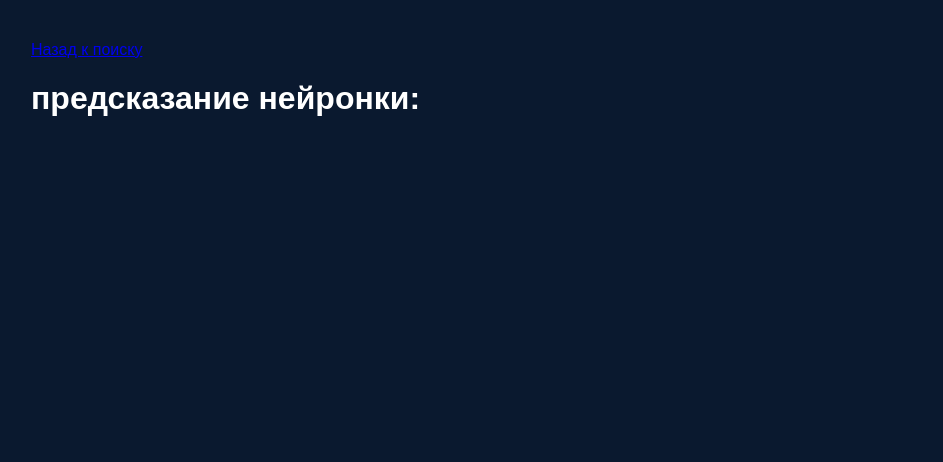
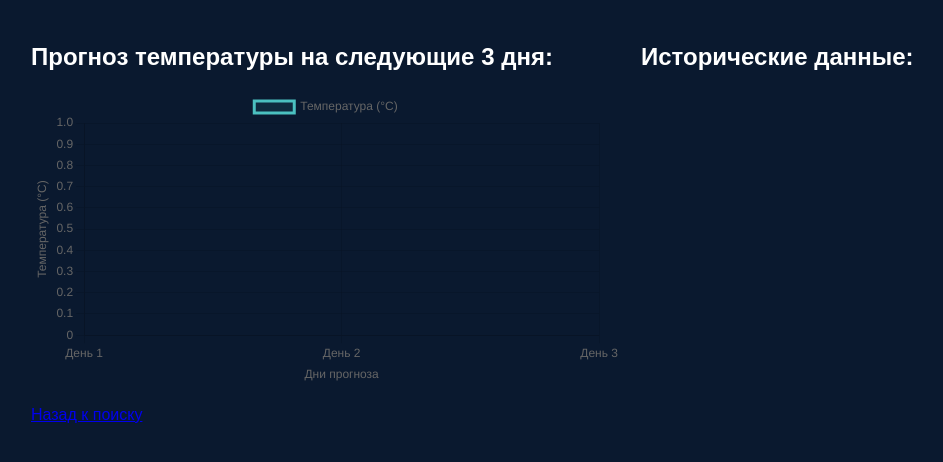
Before and after one commit to tonkaxxx/weather_predictor, a Flask app: template templates/get-weather.html in a window 1280 px wide. Shown: the part 77-539 px from the top of the page, without its empty margins (9-952 px from the left). Run offline with Flask 3, Linux system fonts and the light colour scheme; the template is opened without the code that fills it, so the values that code supplies are empty; parts of the project's set-up code (start-up, migrations or seed data) failed here and were passed over.

Commit message:
front v3 (separated ui)

```diff
--- a/back/back.py
+++ b/back/back.py
@@ -80,7 +80,7 @@
     ['season', 'date', 'temperature', 'humidity', 'pressure', 'wind_speed']
 
     Возвращает вложенный список вида:
-    [[temperature_avrg, humidity_avrg, pressure_avrg, wind_speed_avrg], ...]
+    [[temperature_avrg, humidity_avrg, pressure_avrg, wind_rg],speed_av ...]
     по каждому дню.
     """
     if df is None or df.empty:
--- a/main.py
+++ b/main.py
@@ -25,7 +25,7 @@
     last_5_days = get_daily_averages(df)
     prediction = predict_weather(model, last_5_days, scaler_x, scaler_y)
     print(prediction)
-    temperatures = [row[0] for row in prediction]
+    temperatures = [float(row[0]) for row in prediction]
 
     if not df.empty:
         html_table = df.to_html(classes='table table-striped', index=False, border=0)
--- a/static/style.css
+++ b/static/style.css
@@ -72,10 +72,6 @@
     background-color: #4285f4;
 }
 
-
-/** График */
-
-
 .graphic {
   width: 100%;
   max-width: 1000px;
@@ -83,3 +79,43 @@
   top: 200px;
   left: 20px;
 }
+
+.table {
+    width: 100%;
+    border-collapse: collapse;
+}
+.table th, .table td {
+    padding: 8px;
+    text-align: left;
+    border-bottom: 1px solid #ddd;
+}
+.table th {
+    background-color: #f2f2f213;
+}
+.container {
+    max-width: 1200px;
+    margin: 0 auto;
+    padding: 20px;
+}
+.content-wrapper {
+    display: flex;
+    gap: 20px;
+    margin: 20px 0;
+}
+.chart-container {
+    flex: 1;
+    min-width: 0;
+    }
+.table-container {
+    flex: 1;
+    min-width: 0;
+}
+.back-link {
+    margin-top: 20px;
+    display: block;
+}
+@media (max-width: 768px) {
+    .content-wrapper {
+        flex-direction: column;
+    }
+}
--- a/templates/get-weather.html
+++ b/templates/get-weather.html
@@ -3,25 +3,74 @@
 <head>
     <title>Погода в {{ city }}</title>
     <link href="{{ url_for('static', filename='style.css') }}" rel="stylesheet">
-    <style>
-        .table { width: 100%; border-collapse: collapse; }
-        .table th, .table td { padding: 8px; text-align: left; border-bottom: 1px solid #ddd; }
-        .table th { background-color: #f2f2f213; }
-        .container { max-width: 1200px; margin: 0 auto; padding: 20px; }
-    </style>
+    <script src="https://cdn.jsdelivr.net/npm/chart.js"></script>
 </head>
 <body>
     <div class="container">
         <h1>Погода в городе: {{ city }}</h1>
-        {{ html_table|safe }}
-        <br>
-        <a href="{{ url_for('index') }}">Назад к поиску</a>
-        <h1>предсказание нейронки:</h1>
-        <ul>
-            {% for number in temperatures %}
-                <li>{{ "%.2f"|format(number) }}</li>
-            {% endfor %}
-        </ul>
+
+        <div class="content-wrapper">
+            <div class="chart-container">
+                <h2>Прогноз температуры на следующие 3 дня:</h2>
+                <canvas id="weatherChart"></canvas>
+            </div>
+
+            <div class="table-container">
+                <h2>Исторические данные:</h2>
+                {{ html_table|safe }}
+            </div>
+        </div>
+
+        <a href="{{ url_for('index') }}" class="back-link">Назад к поиску</a>
+
+        <script>
+            const temps = JSON.parse('{{ temperatures | tojson | safe }}');
+            const days = ['День 1', 'День 2', 'День 3'];
+
+            new Chart(
+                document.getElementById('weatherChart'),
+                {
+                    type: 'line',
+                    data: {
+                        labels: days,
+                        datasets: [{
+                            label: 'Температура (°C)',
+                            data: temps,
+                            borderColor: 'rgb(75, 192, 192)',
+                            backgroundColor: 'rgba(75, 192, 192, 0.1)',
+                            borderWidth: 3,
+                            tension: 0.2,
+                            fill: true
+                        }]
+                    },
+                    options: {
+                        responsive: true,
+                        maintainAspectRatio: true,
+                        plugins: {
+                            legend: {
+                                display: true,
+                                position: 'top'
+                            }
+                        },
+                        scales: {
+                            y: {
+                                title: {
+                                    display: true,
+                                    text: 'Температура (°C)'
+                                },
+                                beginAtZero: false
+                            },
+                            x: {
+                                title: {
+                                    display: true,
+                                    text: 'Дни прогноза'
+                                }
+                            }
+                        }
+                    }
+                }
+            );
+        </script>
     </div>
 </body>
 </html>
```
